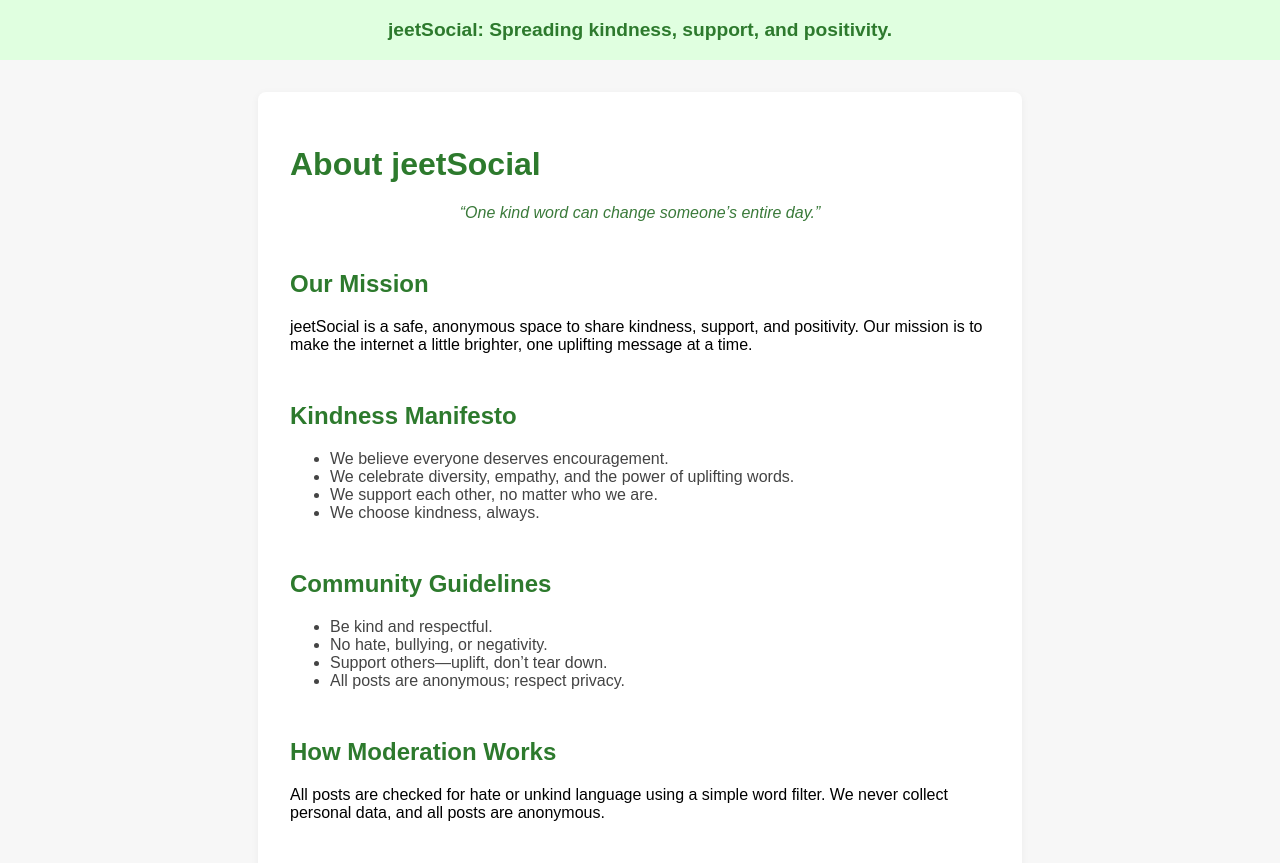
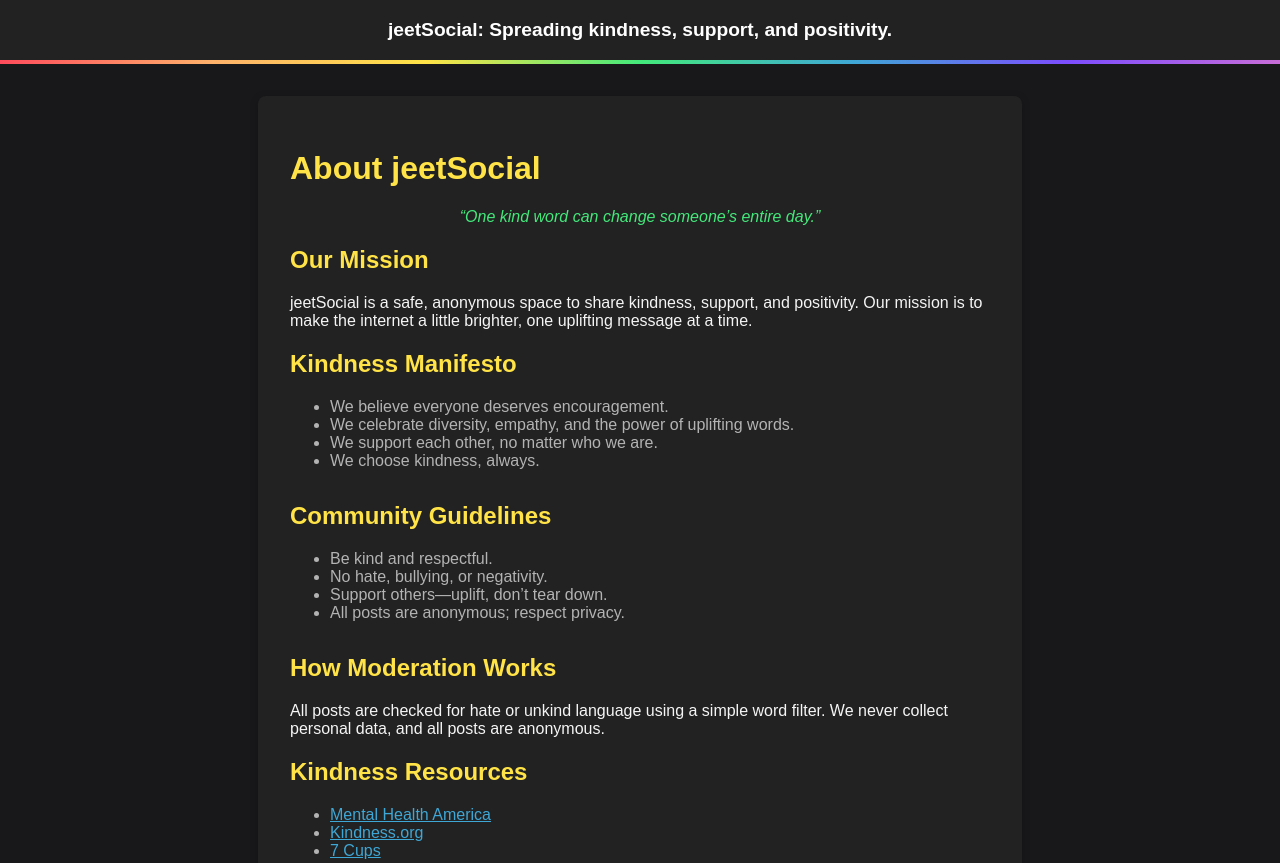
Before and after one commit to bigknoxy/jeetSocial, a website: page app/static/about.html in a window 1280 px wide. Shown: the top 863 px of the page. Drawn offline with Linux system fonts and the light colour scheme.

Commit message:
Revamp styling for About and Index pages; enhance color scheme and layout for improved readability and aesthetics; update feed rendering to include dynamic accent colors for posts.

```diff
--- a/app/static/about.html
+++ b/app/static/about.html
@@ -6,16 +6,54 @@
   <title>About jeetSocial – Kindness Mission</title>
   <link rel="icon" href="/static/favicon.svg">
   <style>
-    body { font-family: sans-serif; background: #f7f7f7; margin: 0; }
-    .banner { background: #e0ffe0; color: #2d7a2d; padding: 1em; text-align: center; font-size: 1.2em; font-weight: bold; }
-    .container { max-width: 700px; margin: 2em auto; background: #fff; border-radius: 8px; box-shadow: 0 2px 8px rgba(0,0,0,0.05); padding: 2em; }
-    h1 { color: #2d7a2d; }
-    h2 { color: #2d7a2d; margin-top: 2em; }
-    ul { color: #444; }
-    .manifesto, .guidelines, .resources { margin-bottom: 2em; }
-    .quote { font-style: italic; color: #3a7a3a; margin: 1em 0; text-align: center; }
-    .footer { text-align: center; margin-top: 2em; color: #888; }
-    a { color: #2d7a2d; text-decoration: underline; }
+    body {
+      font-family: sans-serif;
+      background: #18181b;
+      color: #f5f5f5;
+      margin: 0;
+    }
+    .banner {
+      background: #222;
+      color: #fff;
+      padding: 1em;
+      text-align: center;
+      font-size: 1.2em;
+      font-weight: bold;
+      border-bottom: 4px solid;
+      border-image: linear-gradient(90deg, #ff4b5c, #ffb26b, #ffe347, #43e97b, #3fa7d6, #7c4dff, #c86dd7) 1;
+    }
+    .container {
+      max-width: 700px;
+      margin: 2em auto;
+      background: #222;
+      border-radius: 8px;
+      box-shadow: 0 2px 8px rgba(0,0,0,0.2);
+      padding: 2em;
+    }
+    h1, h2 {
+      color: #ffe347;
+    }
+    ul {
+      color: #b3b3b3;
+    }
+    .manifesto, .guidelines, .resources {
+      margin-bottom: 2em;
+    }
+    .quote {
+      font-style: italic;
+      color: #43e97b;
+      margin: 1em 0;
+      text-align: center;
+    }
+    .footer {
+      text-align: center;
+      margin-top: 2em;
+      color: #888;
+    }
+    a {
+      color: #3fa7d6;
+      text-decoration: underline;
+    }
   </style>
 </head>
 <body>
```
Also changed, not shown: app/static/index.html (+71 -10 lines), app/static/main.js (+11 -7 lines).
